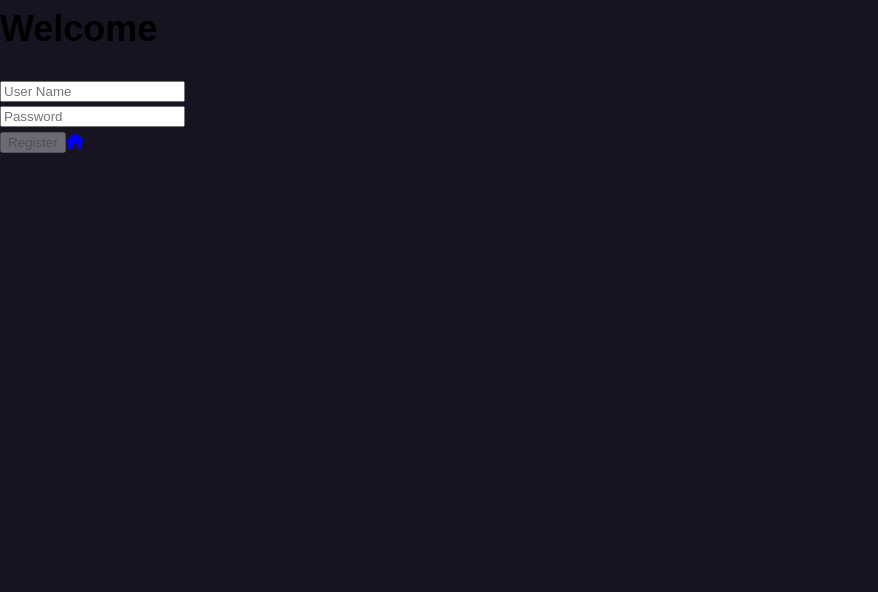
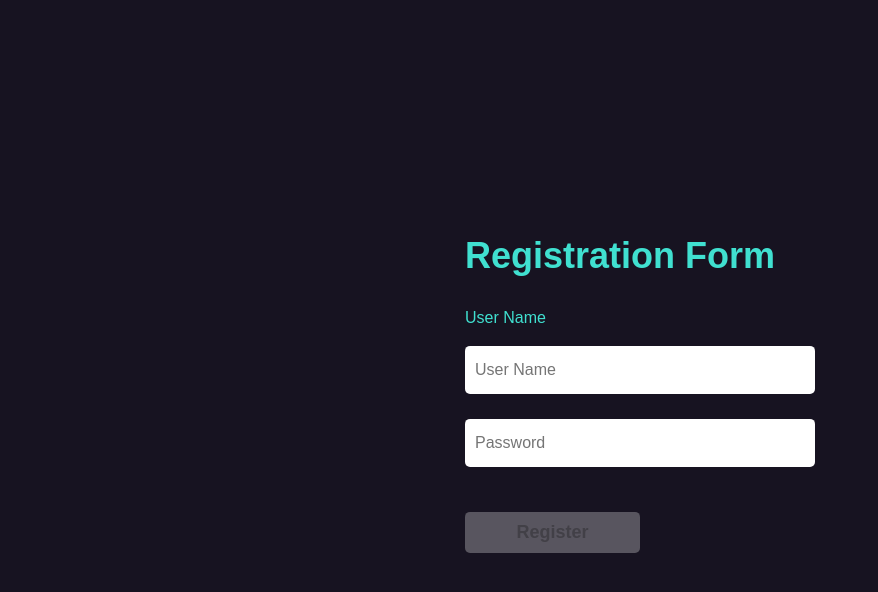
Before and after one commit to nirvanafan205/Full-Stack-Web-Development, a React (Vite) app: page /createUsername in a window 1280 px wide. Shown: the top 592 px of the page, without its empty margins (0-878 px from the left). Built offline with nearby package versions, Linux system fonts and the light colour scheme.

Commit message:
fixed styling

```diff
--- a/src/CreateUsernamePage.jsx
+++ b/src/CreateUsernamePage.jsx
@@ -60,11 +60,12 @@ const CreateUsernamePage = () => {
 
   return (
     <div>
-      <div className="loginForm">
+      <div className="login-form">
+        <div className="color">
+          <h1 className="LoginPost">Registration Form</h1>
           <form onSubmit={handleSubmit}>
-          <h1>Welcome</h1>
-
-          <div className="input-container">
+            <div className="inputWrapper">
+              <p>User Name</p>
               <input
                 type="text"
                 placeholder="User Name"
@@ -76,7 +77,7 @@ const CreateUsernamePage = () => {
               />
             </div>
 
-          <div className="input-container">
+            <div className="inputWrapper">
               <input
                 type="password"
                 placeholder="Password"
@@ -93,11 +94,8 @@ const CreateUsernamePage = () => {
             <button type="submit" disabled={isButtonDisabled}>
               Register
             </button>
-
-          <Link to="/" className="home-link">
-            <FontAwesomeIcon icon={faHouse} />
-          </Link>
           </form>
+        </div>
       </div>
     </div>
   );
--- a/src/LoginPage.jsx
+++ b/src/LoginPage.jsx
@@ -39,7 +39,6 @@ const LoginPage = () => {
           <FontAwesomeIcon icon={faHouse} />
         </Link>
       </div>
-      {/* ... (rest of your code) */}
 
       {/* Login Form */}
       <div className="login-form">
@@ -53,8 +52,8 @@ const LoginPage = () => {
                 type="text"
                 name="user"
                 placeholder="User Name"
-                value={name} // Add this line
-                onChange={(e) => setName(e.target.value)} // Add this line
+                value={name}
+                onChange={(e) => setName(e.target.value)}
               />
 
               <p>Password</p>
@@ -63,8 +62,8 @@ const LoginPage = () => {
                 type="password"
                 name="password"
                 placeholder="Password"
-                value={password} // Add this line
-                onChange={(e) => setPassword(e.target.value)} // Add this line
+                value={password}
+                onChange={(e) => setPassword(e.target.value)}
               />
             </div>
 
```
Lines whose indentation alone changed are shown as unchanged.
